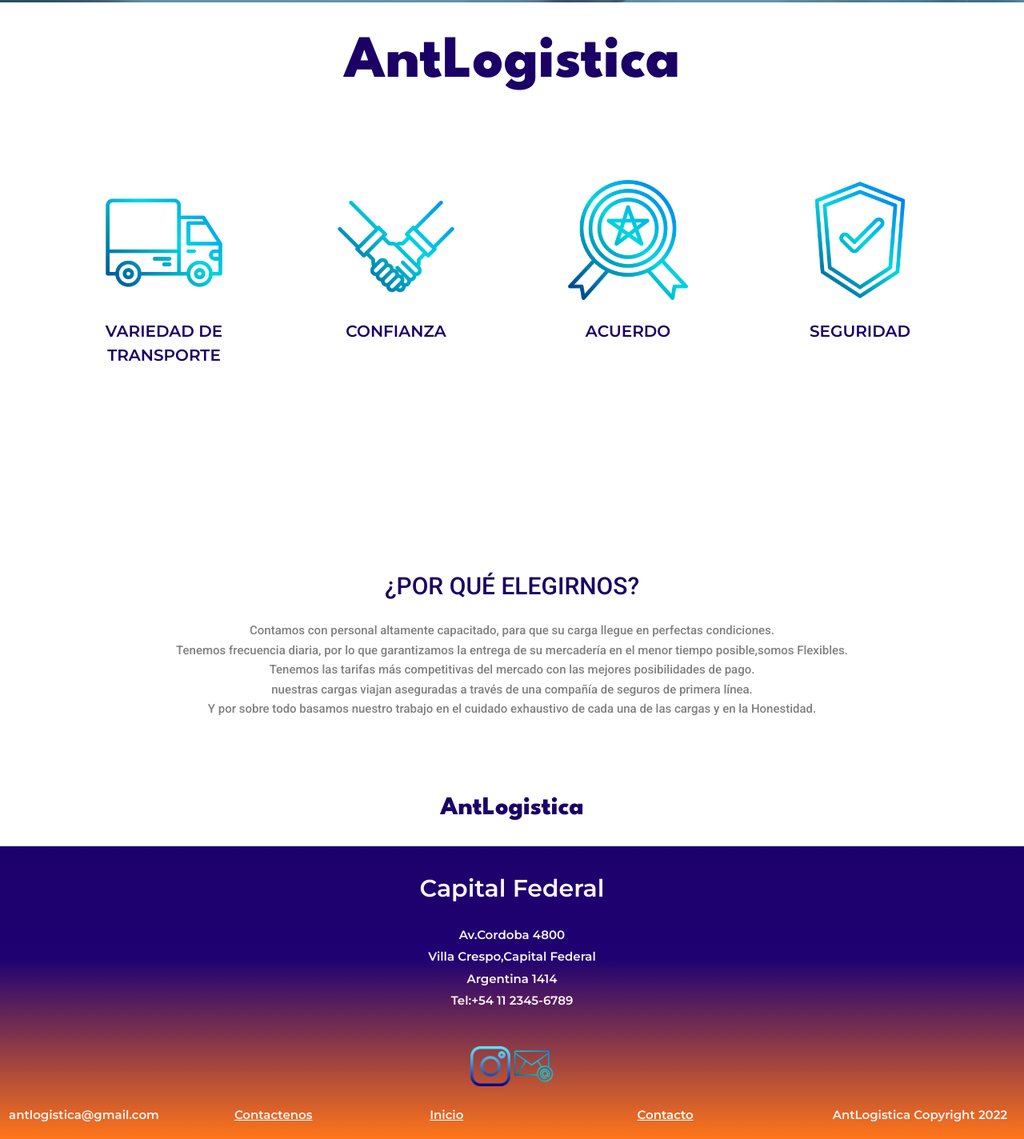
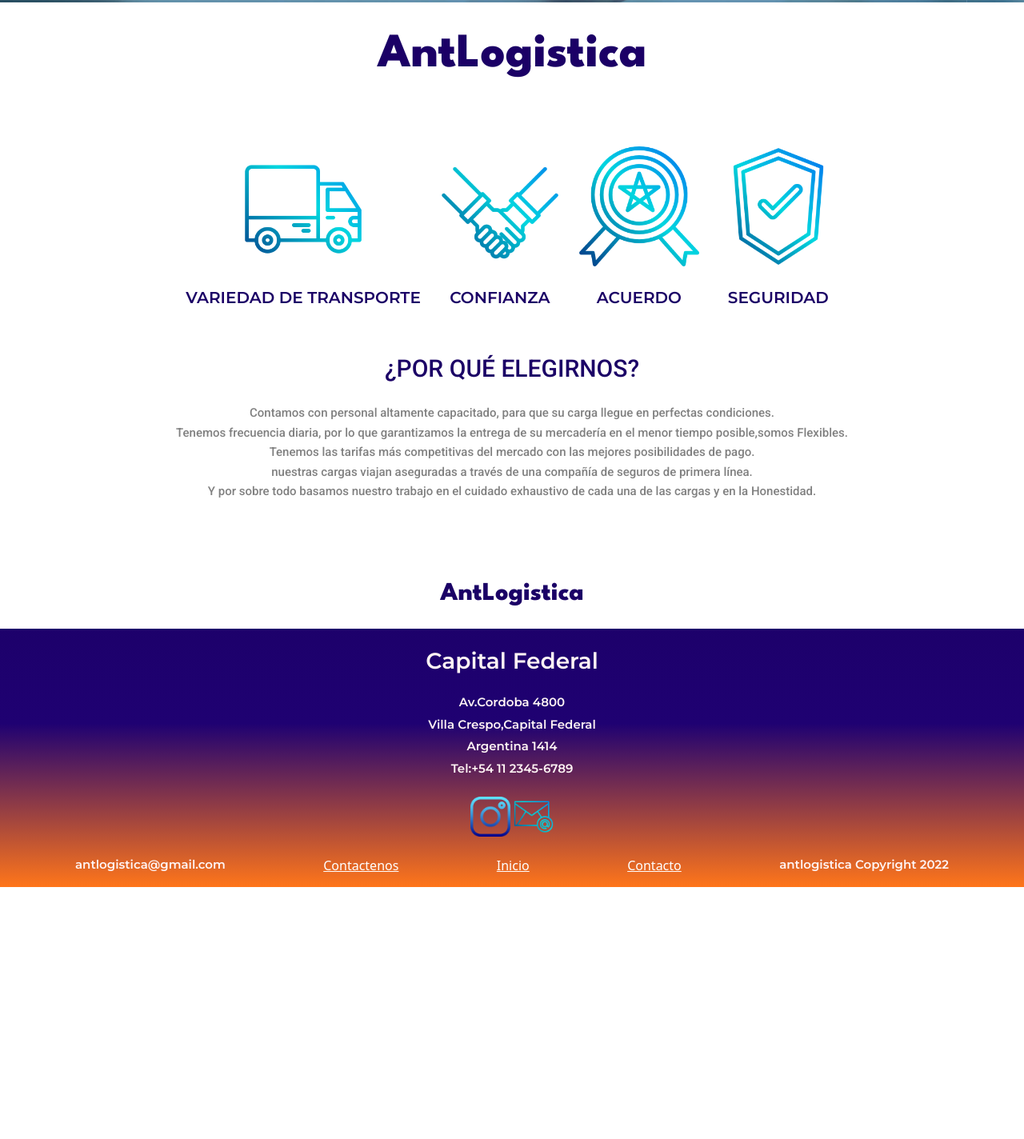
Before and after one commit to FacundoBalbi/AntLogistica-, a plain HTML site: page index.html in a window 1280 px wide. Shown: the part 673-2097 px from the top of the page at 80% size. After the commit the page ends 1782 px from the top, so only its background shows below. Drawn offline with nearby package versions, Linux system fonts and the light colour scheme.

Commit message:
Haciendo responsive con bootstrap

```diff
--- a/css/estilos.css
+++ b/css/estilos.css
@@ -9,9 +9,8 @@
 .antlogistica{
     font-family: 'League Spartan', sans-serif;
     color: #1b0066 ;
-    font-size: 75px;
+    font-size: 60px;
     display: flex;
-    justify-content: center;
     padding: 30px;
 }
 
@@ -31,6 +30,7 @@
     width: 150px;
     height: 150px;
 }
+
 .flex-icon p{
     text-align: center;
     font-family: 'Montserrat', sans-serif;
@@ -41,23 +41,23 @@
 
 .caja1{
 width: 350px;
-height: 450px;
+height: 220px;
 }
 
 .caja2{
     width: 350px;
-    height: 450px
+    height: 220px
 }
 
 .caja3{
     width: 350px;
-    height: 450px;
+    height: 220px;
 
 }
 
 .caja4{
     width: 350px;
-    height: 450px;
+    height: 220px;
 
 
 }
@@ -80,43 +80,14 @@ height: 450px;
     color: grey;
     margin: 2px;
 }
-/*footer*/
+/*FOOTER*/
+
 .footer{
     background-image: linear-gradient(to top,#ff6600e5,#1f0172,#1b0066);
 }
-.footer__grid{
-    display: grid;
-    grid-template-areas: 'pie pie pie'
-                        'costado parrafo costado2'
-                        'costado parrafo2 costado2'
-                        'costado parrafo3 costado2'
-                        'fin fin fin';
-}
 
-.footer__grid div{
-    text-align: center;
-}
-
-.div1 {
-    grid-area: pie;
-    background-color:white ;
-}
-.div2 { grid-area:parrafo;
-    padding: 30px 10px 15px;
-}
-.div3 { grid-area: parrafo2;
-    padding: 10px 10px 20px 10px;
-}
-.div4 { grid-area: parrafo3;
-    padding: 20px 10px;
-}
-.div5 { grid-area: costado;
-}
-.div6 { grid-area: costado2;
-}
-.div7 {
-    grid-area: fin;
-    padding: 5px;
+.container1{
+    background-color: white;
 }
 
 .antlogistica__1{
@@ -149,47 +120,7 @@ height: 450px;
     color: white;
 }
 
-
-.div__final{
-    display: flex;
-    justify-content: space-between;
-}
-
-.caja1__footer{
-    width: 200px;
-    height: 36px;
-    margin: 0px;
-}
-.caja2__footer{
-    width: 160px;
-    height: 36px;
-    margin: 0px;
-}
-.caja3__footer{
-    width: 160px;
-    height: 36px;
-    margin: 0px;
-}
-.caja4__footer{
-    width: 160px;
-    height: 36px;
-    margin: 0px;
-}
-.caja5__footer{
-    width: 250px;
-    height: 36px;
-    margin: 0px;
-}
-
 /*css  de contacto*/
-
-/*.back-general{
-    background-image: url('../assets/img/back-general.jpg');
-    background-repeat: no-repeat;
-    background-size: 100%;
-    background-position: center;
-    width: 100%;
-}*/
 
 .titulo{
     font-family: 'League Spartan', sans-serif;
--- a/index.html
+++ b/index.html
@@ -20,7 +20,7 @@
     <nav class="navbar navbar-expand-lg navbar-light navbar-custom" style="padding:0px">
         <div class="container-fluid" style="padding:0px">
             <a class="navbar-brand" style="margin:0px" href="./index.html">
-            <img src="./assets/img/AntLogistica.jpg"  width="500" height="100" class="d-inline-block align-text-top" hrf></a>
+            <img src="./assets/img/AntLogistica.jpg"  width="358" height="100" class="d-inline-block align-text-top" hrf></a>
             <button class="navbar-toggler" type="button" data-bs-toggle="collapse" data-bs-target="#navbarNav" aria-controls="navbarNav" aria-expanded="false" aria-label="Toggle navigation">
                 <span class="navbar-toggler-icon"></span>
             </button>
@@ -82,29 +82,34 @@
     </div>
 
 <section>
-        <div>
-            <h2 class="antlogistica">AntLogistica</h2><br>
+    <div class="container">
+        <div class="row row-cols-auto justify-content-center text-center">
+            <div class="col"><h2 class="antlogistica">AntLogistica</h2></div>
+        </div>
     </div>
 
-        <div class="flex-icon">
+        <div class="container">
+            <div class="flex-icon" >
+                <div class="row row-cols-auto">
                 <div class="caja1">
-                <img class="icono__camion" src="./assets/img/entrega-rapida.png"><br>
-                <p>VARIEDAD DE TRANSPORTE<p> <!--IRIA MAS TEXTO PERO TODAVIA NO SE PARA HACER QUE QUEDE DENTRO DE LA CAJA SIN QUE SE SALGA-->
+                    <img class="icono__camion" src="../assets/img/entrega-rapida.png"><br>
+                    <p>VARIEDAD DE TRANSPORTE<p>
                 </div>
 
                 <div class="caja2">
-                <img class="icono__acuerdo" src="./assets/img/acuerdo.png"><br>
-                <p>CONFIANZA</p><!--IRIA MAS TEXTO PERO TODAVIA NO SE PARA HACER QUE QUEDE DENTRO DE LA CAJA SIN QUE SE SALGA-->
+                    <img class="icono__acuerdo" src="../assets/img/acuerdo.png"><br>
+                    <p>CONFIANZA</p>
                 </div>
 
                 <div class="caja3">
-                <img class="icono__acuerdo" src="./assets/img/premio.png"><br>
-                <P>ACUERDO</P><!--IRIA MAS TEXTO PERO TODAVIA NO SE PARA HACER QUE QUEDE DENTRO DE LA CAJA SIN QUE SE SALGA-->
+                    <img class="icono__acuerdo" src="../assets/img/premio.png"><br>
+                    <P>ACUERDO</P>
                 </div>
 
                 <div class="caja4" >
-                <img class="icono__proteger" src="./assets/img/proteger.png"><br>
-                <p>SEGURIDAD</p><!--IRIA MAS TEXTO PERO TODAVIA NO SE PARA HACER QUE QUEDE DENTRO DE LA CAJA SIN QUE SE SALGA-->
+                    <img class="icono__proteger" src="../assets/img/proteger.png"><br>
+                    <p>SEGURIDAD</p>
+                </div>
                 </div>
             </div>
 </section>
@@ -127,58 +132,42 @@
 </main>
 
 <footer class="footer">
-    <section>
-        <div class="footer__grid">
-            <div class="div1">
-                <h2 class="antlogistica__1">AntLogistica</h2>
-            </div>
 
-            <div class="div2">
-                <div class="datos">
-                    <p class="datos__cap" style="margin: 0px;">Capital Federal</p>
+    <div class="container1">
+        <div class="row row-cols-auto justify-content-center text-center">
+            <div class="col"><h2 class="antlogistica__1 m-1">AntLogistica</h2></div>
         </div>
     </div>
 
-            <div class="div3">
+
+        <div class="container">
+            <div class="row row-cols-auto justify-content-center text-center">
                 <div class="datos">
-                    <p>Av.Cordoba 4800</p>
-                    <p>Villa Crespo,Capital Federal</p>
-                    <p>Argentina 1414</p>
-                    <P>Tel:+54 11 2345-6789</P>
+                    <h3 class="col m-4">Capital Federal</h3>
+                    <p class="col" >Av.Cordoba 4800</p>
+                    <p class="col">Villa Crespo,Capital Federal</p>
+                    <p class="col">Argentina 1414</p>
+                    <P class="col">Tel:+54 11 2345-6789</P>
+                    <div class="col m-4">
+                    <a href="https://www.instagram.com/antlogistica/" target="blank" ><img src="../assets/img/instagram.png " alt="Instagram" width="50"></a>
+                    <a href="https://mail.google.com/mail/u/0/#inbox?compose=new" target="blank"><img src="../assets/img/email.png" alt="Email" width="50"></a>
+                    </div>
+                </div
             </div>
         </div>
 
-            <div class="div4">
-                <a href="https://www.instagram.com/antlogistica/" target="blank"><img src="./assets/img/instagram.png " alt="Instagram" width="50"></a>
-                <a href="https://mail.google.com/mail/u/0/#inbox?compose=new" target="blank"><img src="./assets/img/email.png" alt="Email" width="50"></a>
-            </div>
 
-            <div class="div5"></div>
-            <div class="div6"></div>
-
-            <div class="div7">
-                <nav class="final">
-                    <div class="div__final">
-                        <p class="caja1__footer">antlogistica@gmail.com</p>
-
-                        <a href="./pages/contactenos.html">
-                            <p class="caja2__footer">Contactenos</p>
-                        </a>
-
-                        <a href="#">
-                            <p class="caja3__footer">Inicio<p>
-                        </a>
-
-                        <a href="./pages/contacto.html">
-                            <p class="caja4__footer">Contacto</p>
-                        </a>
-
-                            <p class="caja5__footer">AntLogistica Copyright 2022</p>
-                    </div>
-                </nav>
+        <div class="container">
+            <div class="final">
+                <div class="row row-cols-auto" style="justify-content: space-between;">
+                    <div class="col"><p>antlogistica@gmail.com</p></div>
+                    <div class="col"><a href="../pages/contactenos.html">Contactenos</a></div>
+                    <div class="col"><a href="/index.html">Inicio</a></div>
+                    <div class="col"><a href="../pages/contacto.html">Contacto</a></div>
+                    <div class="col"><p>antlogistica Copyright 2022</p></div>
             </div>
         </div>
-    </section>
+    </div>
 </footer>
 <script src="../libs/bootstrap/js/bootstrap.min.js"></script>
 </body>
```
Also changed, not shown: css/grid.css (+0 -10 lines). Lines whose indentation alone changed are shown as unchanged.
